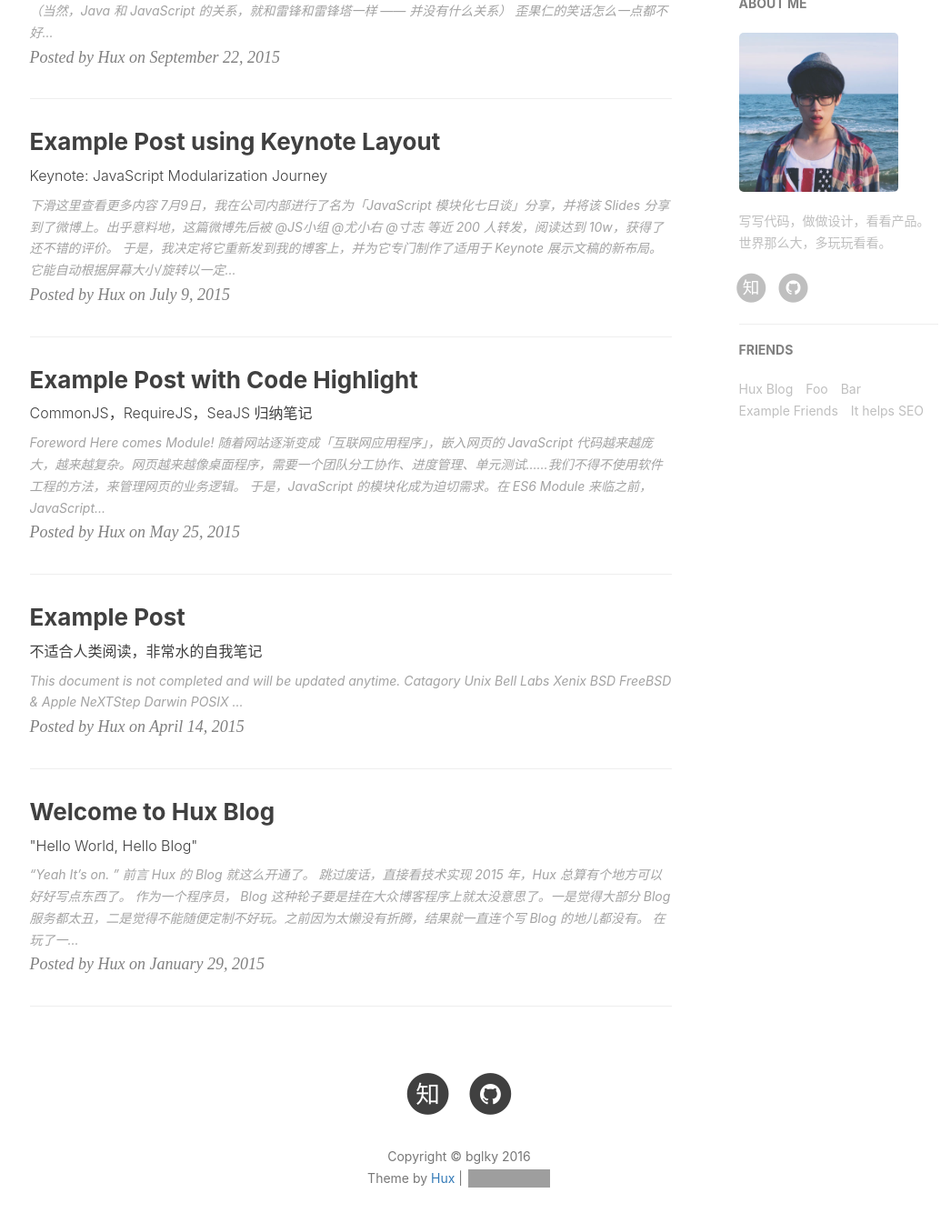
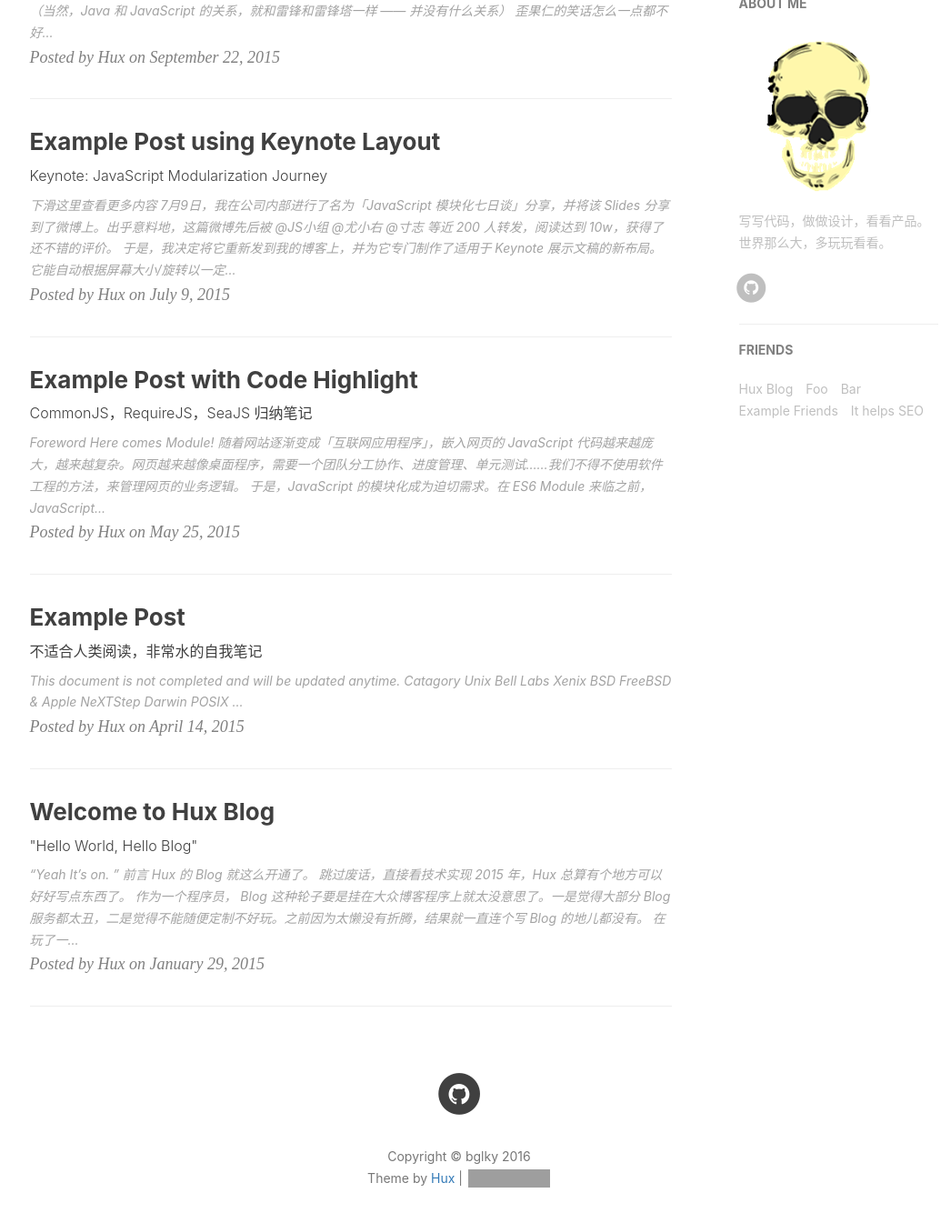
Before and after one commit to bglky/bglky.github.io, a Jekyll site: the page built from index.html, in a window 1280 px wide and 1400 px high, scrolled down 590 px. Shown: the top 1345 px of the window at 91% size, without its empty margins (135-1181 px from the left). Built offline with Jekyll 4.4.1, drawn with Linux system fonts in a browser that asks for light colours; nearby versions of some CDN libraries; the list of posts is cut into pages by our own code; comment, search, counter and statistics services are not loaded; grey boxes are pictures that could not be loaded.

Commit message:
updat avatar

```diff
--- a/_config.yml
+++ b/_config.yml
@@ -13,7 +13,7 @@
 # SNS settings
 RSS: false
 #weibo_username:     bgqkl
-zhihu_username:     bgqkl
+#zhihu_username:     bgqkl
 github_username:    bglky
 #twitter_username:  bglky
 #facebook_username:  bglky
@@ -69,7 +69,7 @@
 # Sidebar settings
 sidebar: true                           # whether or not using Sidebar.
 sidebar-about-description: "写写代码，做做设计，看看产品。世界那么大，多玩玩看看。"
-sidebar-avatar: /img/avatar-hux.jpg      # use absolute URL, seeing it's used in both `/` and `/about/`
+sidebar-avatar: /img/avatar_bglky.jpg      # use absolute URL, seeing it's used in both `/` and `/about/`
 
 
 
```
Also changed, not shown: img/avatar-hux.jpg (deleted), img/avatar_bglky.jpg (added).
